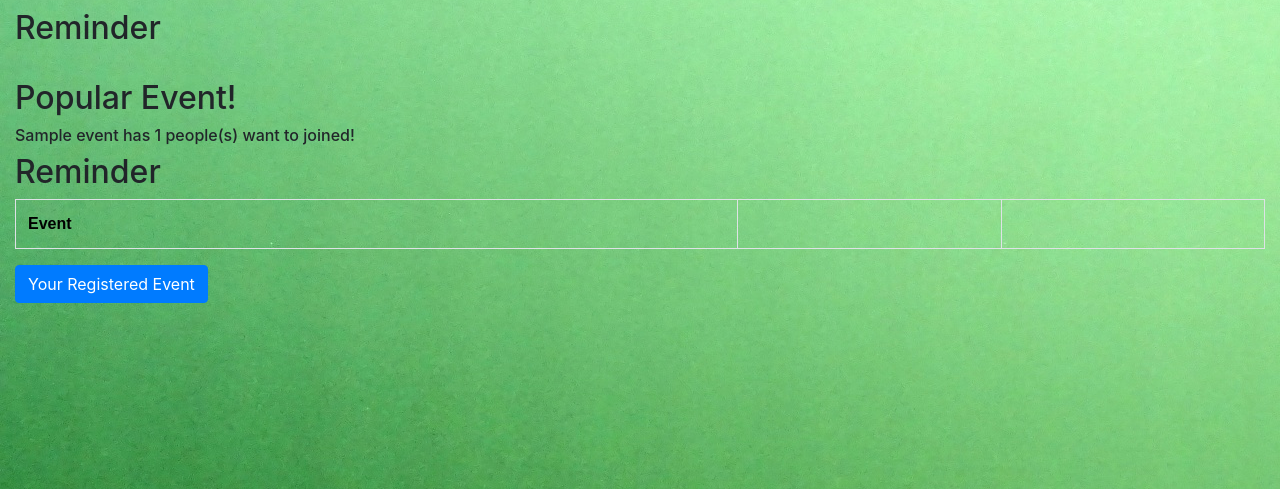
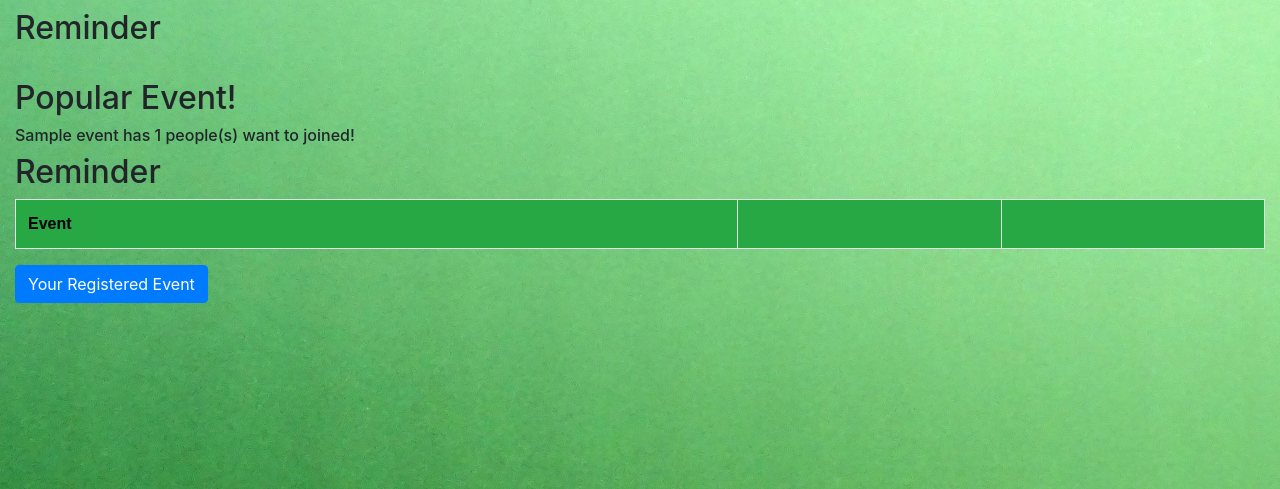
Before and after one commit to PunyaweeSrithongkerd/KU-Event-Regis, a Django app: page /events/ in a window 1280 px wide. Shown: the part 229-718 px from the top of the page. Run offline with Django 3.2, Linux system fonts and the light colour scheme; a user stored in the database is signed in; tables that the repository leaves empty hold one stand-in row (values such as "Sample post"); lists and menus that the app fills with data are empty; some libraries are stand-ins or nearby versions; some web fonts are replaced.

Commit message:
edit template

```diff
--- a/events/templates/events/index.html
+++ b/events/templates/events/index.html
@@ -57,7 +57,7 @@
         <h2>Reminder</h2>
         <table class="table table-bordered">
             {% if user.event_set.all %}
-            <tr>
+            <tr class="bg-success">
                 <th class="Detail_font">Event</th>
                 <th></th>
                 <th></th>
```
